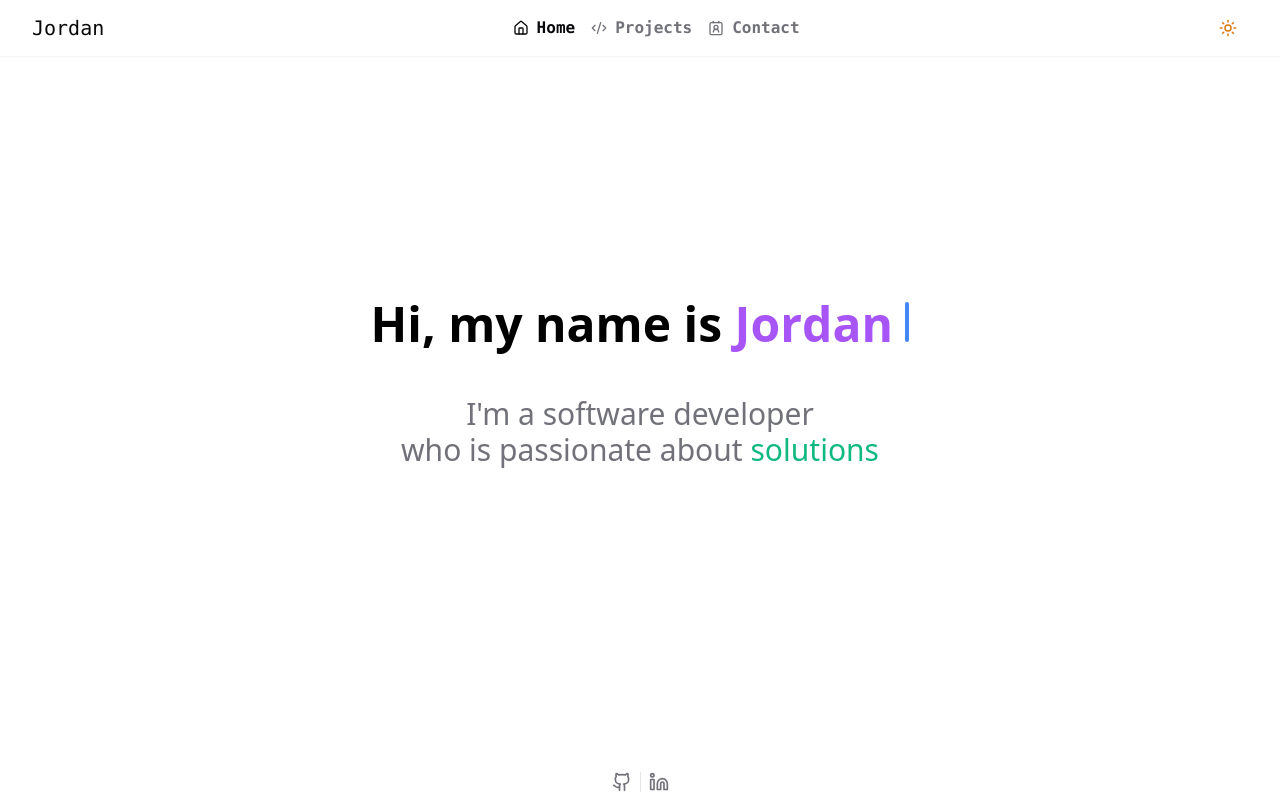
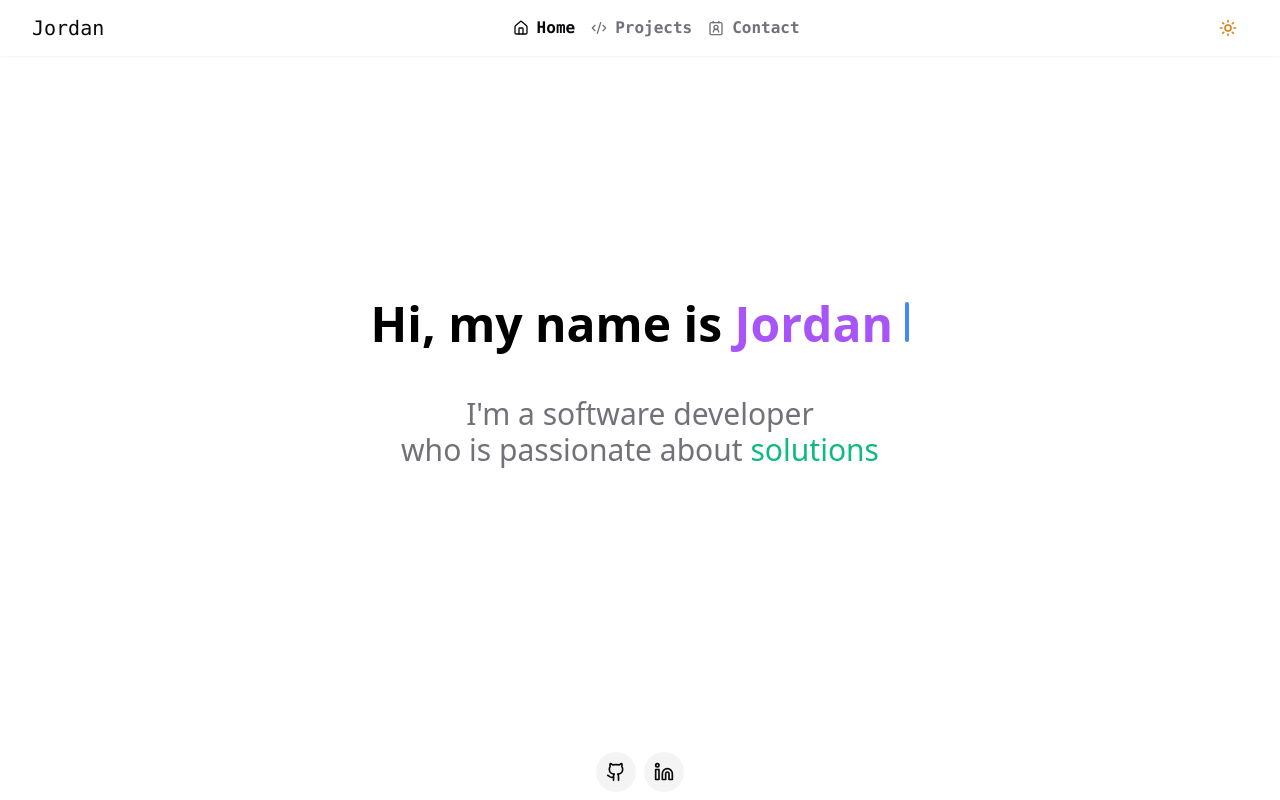
Before and after one commit to JordanTHarris/portfolio, a React (Vite) app: page / in a window 1280 px wide. Built offline with nearby package versions, Linux system fonts and the light colour scheme.

Commit message:
Use customized Magic UI dock in footer with link and tooltip

```diff
--- a/package.json
+++ b/package.json
@@ -16,6 +16,7 @@
     "@radix-ui/react-scroll-area": "^1.0.5",
     "@radix-ui/react-separator": "^1.0.3",
     "@radix-ui/react-slot": "^1.0.2",
+    "@radix-ui/react-tooltip": "^1.0.7",
     "class-variance-authority": "^0.7.0",
     "clsx": "^2.1.1",
     "framer-motion": "^11.2.10",
--- a/src/components/layout/footer.tsx
+++ b/src/components/layout/footer.tsx
@@ -1,24 +1,29 @@
 import { Github, Linkedin } from "lucide-react";
-import { Separator } from "../ui/separator";
+import { Dock, DockIcon } from "@/components/ui/dock";
 
 export function Footer() {
   return (
-    <footer className="container absolute bottom-0 left-0 right-0 z-50 flex items-center justify-center gap-2 bg-background/30 py-2 backdrop-blur-md">
-      <a
-        className="text-muted-foreground hover:text-foreground"
-        href="https://github.com/JordanTHarris"
-        target="_blank"
+    <footer className="container absolute bottom-0 left-0 right-0 z-50 flex items-center justify-center py-2">
+      <Dock
+        className="transition-none duration-1000 animate-in fade-in zoom-in"
+        magnification={50}
+        distance={50}
       >
-        <Github className="h-5 w-5" />
-      </a>
-      <Separator orientation="vertical" className="h-5" />
-      <a
-        className="text-muted-foreground hover:text-foreground"
-        href="https://github.com/JordanTHarris"
-        target="_blank"
-      >
-        <Linkedin className="h-5 w-5" />
-      </a>
+        <DockIcon
+          className="bg-secondary"
+          tooltipText="Github"
+          url="https://github.com/JordanTHarris"
+        >
+          <Github className="h-5 w-5" />
+        </DockIcon>
+        <DockIcon
+          className="bg-secondary"
+          tooltipText="LinkedIn"
+          // url="https://github.com/JordanTHarris"
+        >
+          <Linkedin className="h-5 w-5" />
+        </DockIcon>
+      </Dock>
     </footer>
   );
 }
--- a/src/components/layout/layout.tsx
+++ b/src/components/layout/layout.tsx
@@ -2,14 +2,17 @@ import { Outlet } from "react-router-dom";
 import { NavBar } from "@/components/layout/navbar";
 import { Footer } from "@/components/layout/footer";
 import { Toaster } from "@/components/ui/sonner";
+import { TooltipProvider } from "../ui/tooltip";
 
 export function Layout() {
   return (
     <div className="flex h-dvh max-h-dvh w-screen flex-col scrollbar-hide">
-      <NavBar />
-      <Outlet />
-      <Footer />
-      <Toaster richColors />
+      <TooltipProvider>
+        <NavBar />
+        <Outlet />
+        <Footer />
+        <Toaster richColors />
+      </TooltipProvider>
     </div>
   );
 }
--- /dev/null
+++ b/src/components/ui/dock.tsx
@@ -0,0 +1,132 @@
+"use client";
+
+import { cn } from "@/lib/utils";
+import { cva, type VariantProps } from "class-variance-authority";
+import { motion, useMotionValue, useSpring, useTransform } from "framer-motion";
+import React, { PropsWithChildren, useRef } from "react";
+import { Tooltip, TooltipContent, TooltipTrigger } from "./tooltip";
+
+export interface DockProps extends VariantProps<typeof dockVariants> {
+  className?: string;
+  magnification?: number;
+  distance?: number;
+  children: React.ReactNode;
+}
+
+const DEFAULT_MAGNIFICATION = 60;
+const DEFAULT_DISTANCE = 140;
+
+const dockVariants = cva("mx-auto w-max flex items-end gap-2 rounded-xl ");
+
+const Dock = React.forwardRef<HTMLDivElement, DockProps>(
+  (
+    {
+      className,
+      children,
+      magnification = DEFAULT_MAGNIFICATION,
+      distance = DEFAULT_DISTANCE,
+      ...props
+    },
+    ref,
+  ) => {
+    const mouseX = useMotionValue(Infinity);
+
+    const renderChildren = () => {
+      return React.Children.map(children, (child: any) => {
+        return (
+          <Tooltip>
+            <TooltipTrigger>
+              <a href={child.props.url} target={child.props.url ? "_blank" : ""}>
+                {React.cloneElement(child, {
+                  mouseX: mouseX,
+                  magnification: magnification,
+                  distance: distance,
+                })}
+              </a>
+            </TooltipTrigger>
+            {child.props.tooltipText && (
+              <TooltipContent>
+                <p>{child.props.tooltipText}</p>
+              </TooltipContent>
+            )}
+          </Tooltip>
+        );
+      });
+    };
+
+    return (
+      <motion.div
+        ref={ref}
+        onMouseMove={(e) => mouseX.set(e.pageX)}
+        onMouseLeave={() => mouseX.set(Infinity)}
+        {...props}
+        className={cn(dockVariants({ className }), className)}
+      >
+        {renderChildren()}
+      </motion.div>
+    );
+  },
+);
+
+Dock.displayName = "Dock";
+
+export interface DockIconProps {
+  size?: number;
+  magnification?: number;
+  distance?: number;
+  mouseX?: any;
+  className?: string;
+  children?: React.ReactNode;
+  tooltipText?: string;
+  url?: string;
+  props?: PropsWithChildren;
+}
+
+const DockIcon = ({
+  size,
+  magnification = DEFAULT_MAGNIFICATION,
+  distance = DEFAULT_DISTANCE,
+  mouseX,
+  className,
+  children,
+  tooltipText,
+  ...props
+}: DockIconProps) => {
+  const ref = useRef<HTMLDivElement>(null);
+
+  const distanceCalc = useTransform(mouseX, (val: number) => {
+    const bounds = ref.current?.getBoundingClientRect() ?? { x: 0, width: 0 };
+
+    return val - bounds.x - bounds.width / 2;
+  });
+
+  let widthSync = useTransform(
+    distanceCalc,
+    [-distance, 0, distance],
+    [40, magnification, 40],
+  );
+
+  let width = useSpring(widthSync, {
+    mass: 0.1,
+    stiffness: 150,
+    damping: 12,
+  });
+
+  return (
+    <motion.div
+      ref={ref}
+      style={{ width }}
+      className={cn(
+        "flex aspect-square cursor-pointer items-center justify-center rounded-full bg-neutral-400/40",
+        className,
+      )}
+      {...props}
+    >
+      {children}
+    </motion.div>
+  );
+};
+
+DockIcon.displayName = "DockIcon";
+
+export { Dock, DockIcon, dockVariants };
--- /dev/null
+++ b/src/components/ui/tooltip.tsx
@@ -0,0 +1,28 @@
+import * as React from "react"
+import * as TooltipPrimitive from "@radix-ui/react-tooltip"
+
+import { cn } from "@/lib/utils"
+
+const TooltipProvider = TooltipPrimitive.Provider
+
+const Tooltip = TooltipPrimitive.Root
+
+const TooltipTrigger = TooltipPrimitive.Trigger
+
+const TooltipContent = React.forwardRef<
+  React.ElementRef<typeof TooltipPrimitive.Content>,
+  React.ComponentPropsWithoutRef<typeof TooltipPrimitive.Content>
+>(({ className, sideOffset = 4, ...props }, ref) => (
+  <TooltipPrimitive.Content
+    ref={ref}
+    sideOffset={sideOffset}
+    className={cn(
+      "z-50 overflow-hidden rounded-md border bg-popover px-3 py-1.5 text-sm text-popover-foreground shadow-md animate-in fade-in-0 zoom-in-95 data-[state=closed]:animate-out data-[state=closed]:fade-out-0 data-[state=closed]:zoom-out-95 data-[side=bottom]:slide-in-from-top-2 data-[side=left]:slide-in-from-right-2 data-[side=right]:slide-in-from-left-2 data-[side=top]:slide-in-from-bottom-2",
+      className
+    )}
+    {...props}
+  />
+))
+TooltipContent.displayName = TooltipPrimitive.Content.displayName
+
+export { Tooltip, TooltipTrigger, TooltipContent, TooltipProvider }
```
Also changed, not shown: 1 other file (tests, documents, lock files or other folders).
